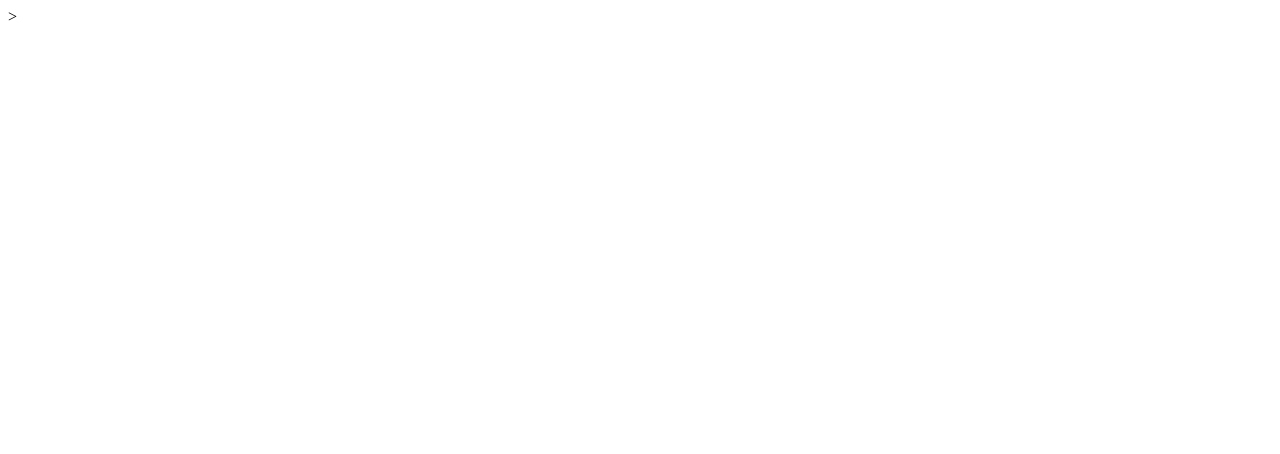
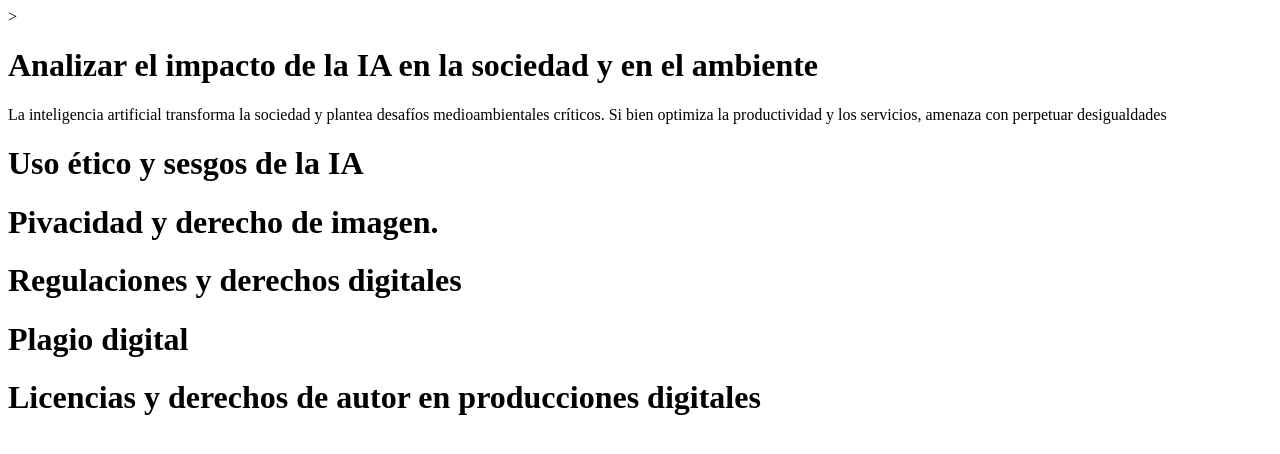
Before and after one commit to nestormarquez2813-sketch/ciudadania-digital, a plain HTML site: page index.html in a window 1280 px wide. Drawn offline with Linux system fonts and the light colour scheme.

Commit message:
Update index.html

```diff
--- a/index.html
+++ b/index.html
@@ -3,4 +3,14 @@
   <title>
     pagina
   </title>
-  <link rel="
+     <link rel="stylesheet" href="style.css>
+ </head>
+ <body>
+     <h1>Analizar el impacto de la IA en la sociedad y en el ambiente</h1>
+     <p>La inteligencia artificial transforma la sociedad y plantea desafíos medioambientales críticos. Si bien optimiza la productividad y los servicios, amenaza con perpetuar desigualdades
+      </p>
+     <h1>Uso ético y sesgos de la IA<h1>
+     <h1>Pivacidad y derecho de imagen.<h1>
+     <h1>Regulaciones y derechos digitales<h1>
+     <h1>Plagio digital<h1>
+     <h1>Licencias y derechos de autor en producciones digitales<h1>
```
